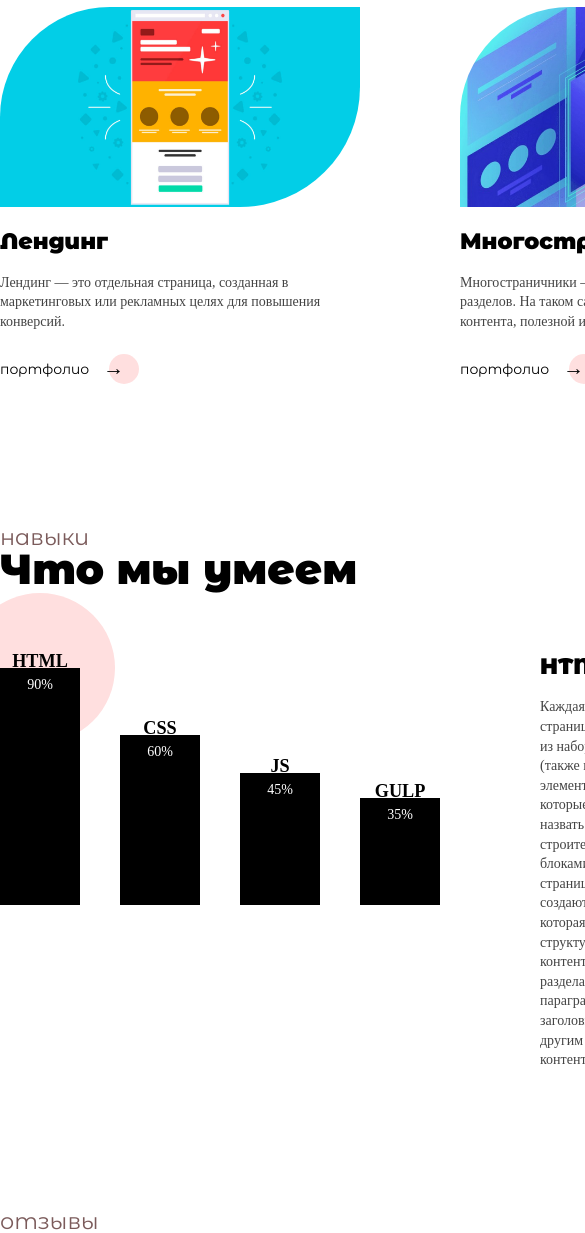
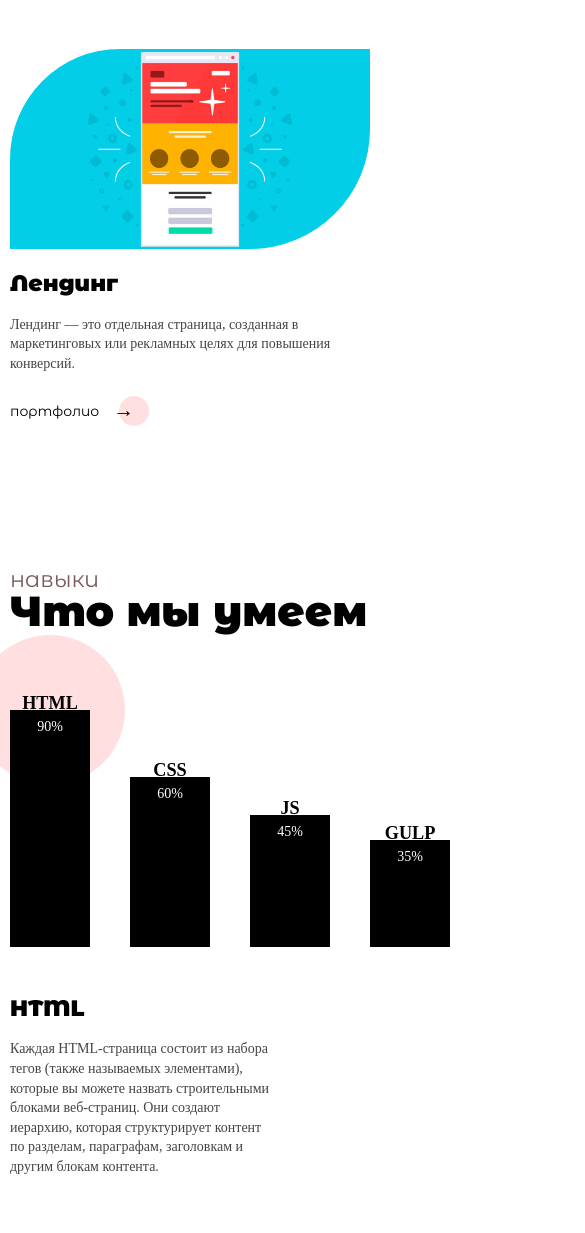
Before and after one commit to GineTik/WMS---we-make-sites, a plain HTML site: page index.html in a window 390 px wide. Shown: the part 767-2000 px from the top of the page, 585 px wide, since content can reach past the window. Drawn offline with nearby package versions, Linux system fonts and the light colour scheme; a web font is replaced by a local one.

Commit message:
services mobile

```diff
--- a/styles/scss/main/_main.scss
+++ b/styles/scss/main/_main.scss
@@ -1,3 +1,7 @@
+.main {
+    padding: 0 10px;
+}
+
 .main__present-page {
     margin: 30px 0;
     display: flex;
@@ -24,3 +28,9 @@ section {
         margin-top: 140px;
     }
 }
+
+@media (max-width: 900px) {
+    .present-page__image {
+        display: none;
+    }
+}
--- a/styles/scss/service/_service.scss
+++ b/styles/scss/service/_service.scss
@@ -3,9 +3,12 @@
     justify-content: start;
     align-items: top;
     margin-top: 70px;
+    width: 100%;
+    max-width: 100%;
 }
 
 .services__item {
+    width: 360px;
     min-width: 360px;
 
     &:not(:last-child) {
@@ -31,8 +34,26 @@
     margin-left: 10px;
 }
 
+/* хром, сафари */
+.services__list::-webkit-scrollbar { width: 0; }
+
+/* ie 10+ */
+.services__list { -ms-overflow-style: none; }
+
+/* фф (свойство больше не работает, других способов тоже нет)*/
+.services__list { overflow: -moz-scrollbars-none; }
+
 @media (max-width: 1100px) {
     .services__image {
         display: none;
     }
 }
+
+@media (max-width: 950px) {
+    .services__list {
+        overflow-x: auto;
+    }
+	.services__item:not(:last-child) {
+        margin-right: 50px;
+    }
+}
--- a/styles/scss/skill/_skill.scss
+++ b/styles/scss/skill/_skill.scss
@@ -80,3 +80,13 @@ $time_anim: .3s;
 		margin-bottom: 20px;
 	}
 }
+
+@media (max-width: 850px) {
+	.skills__inner {
+		flex-wrap: wrap;
+		.skills__description {
+			margin-top: 50px;
+			width: 70%;
+		}
+	}
+}
```
Also changed, not shown: styles/css/style.css, styles/css/style.min.css, 2 other files.
